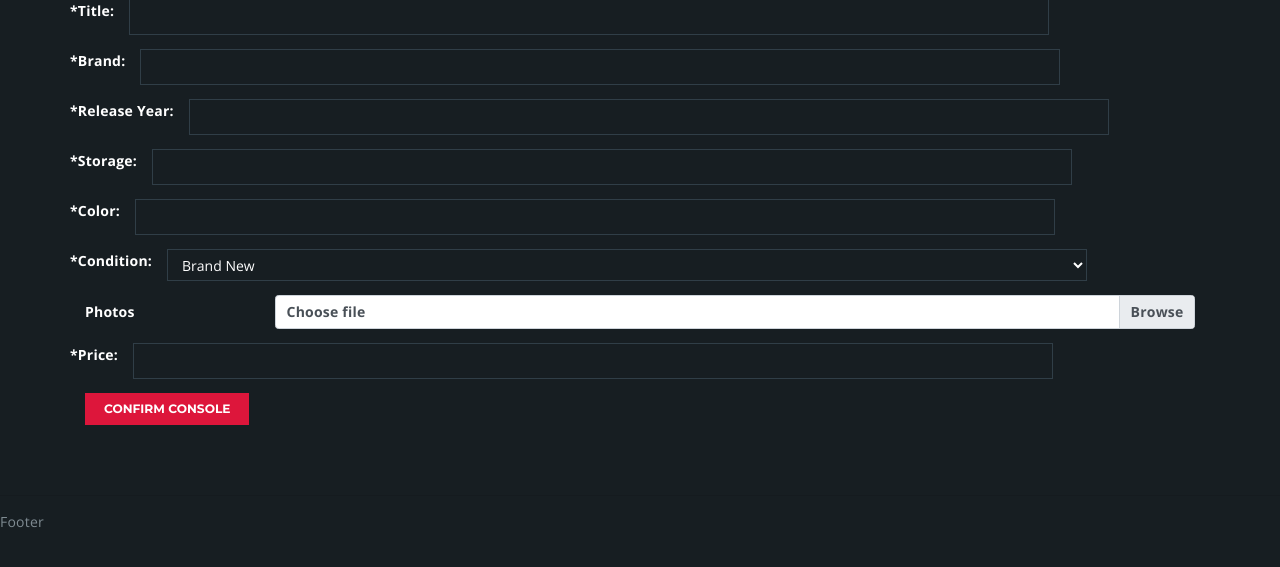
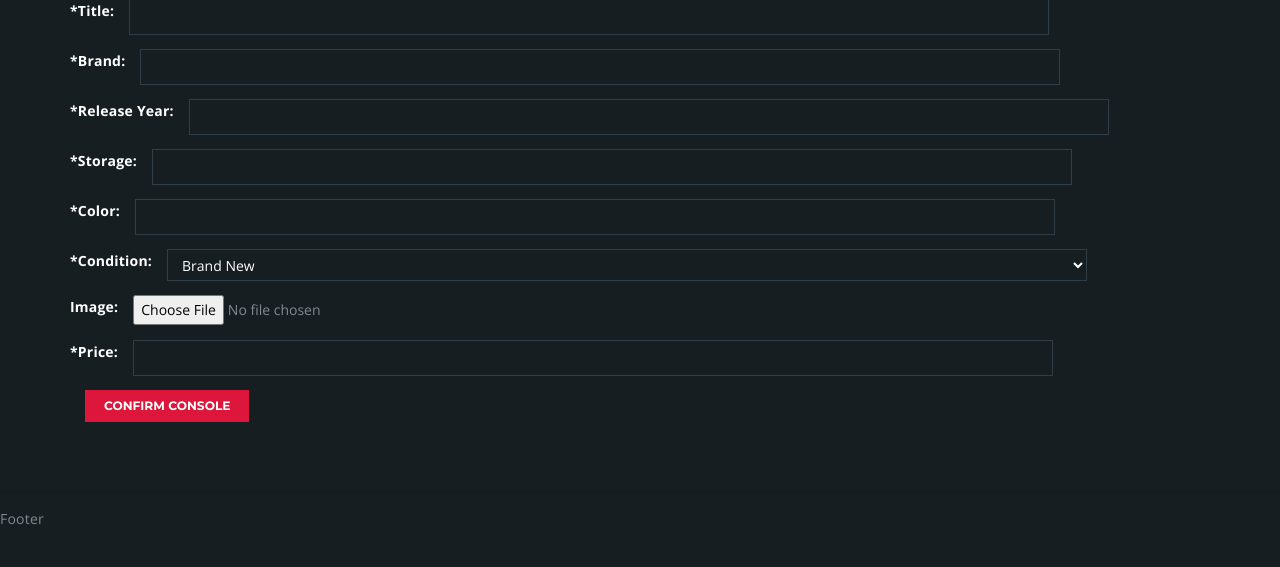
Before and after one commit to Rui-FMF/TPW_Project, a Django app: page /new/article/console/ in a window 1280 px wide. Shown: the part 183-750 px from the top of the page. Run offline with Django 3.2, Linux system fonts and the light colour scheme; a user stored in the database is signed in; data comes from the database, SQL or seed files in the repository; both versions use the stored data as it was after the commit; data that the repository does not hold is empty; some libraries are stand-ins or nearby versions.

Commit message:
last changes

```diff
--- a/app/templates/articles_owned.html
+++ b/app/templates/articles_owned.html
@@ -31,6 +31,7 @@
                 {% if user2_articles_on_sale %}
                     <div class="row vertical-gap">
                         {% for a in user2_articles_on_sale %}
+                            {% if not a.name.isnumeric %}
                                 <div class="col-lg-6">
                                     <div class="nk-product-cat-2">
                                         <a class="nk-product-image" href="{% url 'article_details' a.id %}">
@@ -65,6 +66,7 @@
                                         </div>
                                     </div>
                                 </div>
+                            {% endif %}
                         {% endfor %}
                     </div>
                 {% else %}
--- a/app/templates/console_form.html
+++ b/app/templates/console_form.html
@@ -1,7 +1,7 @@
 {% extends "layout.html" %}
 
 {% block content %}
-    <form action="." method="post">
+    <form action="." method="post" enctype="multipart/form-data">
     {% csrf_token %}
         <div class="form-group row">
             {{ form.name.label_tag }}
@@ -46,12 +46,9 @@
         </div>
 
         <div class="form-group row">
-            <label for="inputPhoto" class="col-sm-2 col-form-label">Photos</label>
+            {{ form.image.label_tag }}
             <div class="col-sm-10">
-                <div class="custom-file">
-                    <input type="file" class="custom-file-input" id="inputPhoto">
-                    <label class="custom-file-label" for="customFile">Choose file</label>
-                </div>
+                {{ form.image }}
             </div>
         </div>
 
--- a/app/views.py
+++ b/app/views.py
@@ -279,7 +279,7 @@ def create_game(request):
 @login_required()
 def create_console(request):
     if request.method == 'POST':
-        form = ConsoleForm(request.POST)
+        form = ConsoleForm(request.POST, request.FILES)
         if form.is_valid():
             name = form.cleaned_data['name']
             price = form.cleaned_data['price']
```
Also changed, not shown: app/templates/game_form.html (+1 -11 lines), db.sqlite3, 1 other file. Lines whose indentation alone changed are shown as unchanged.
